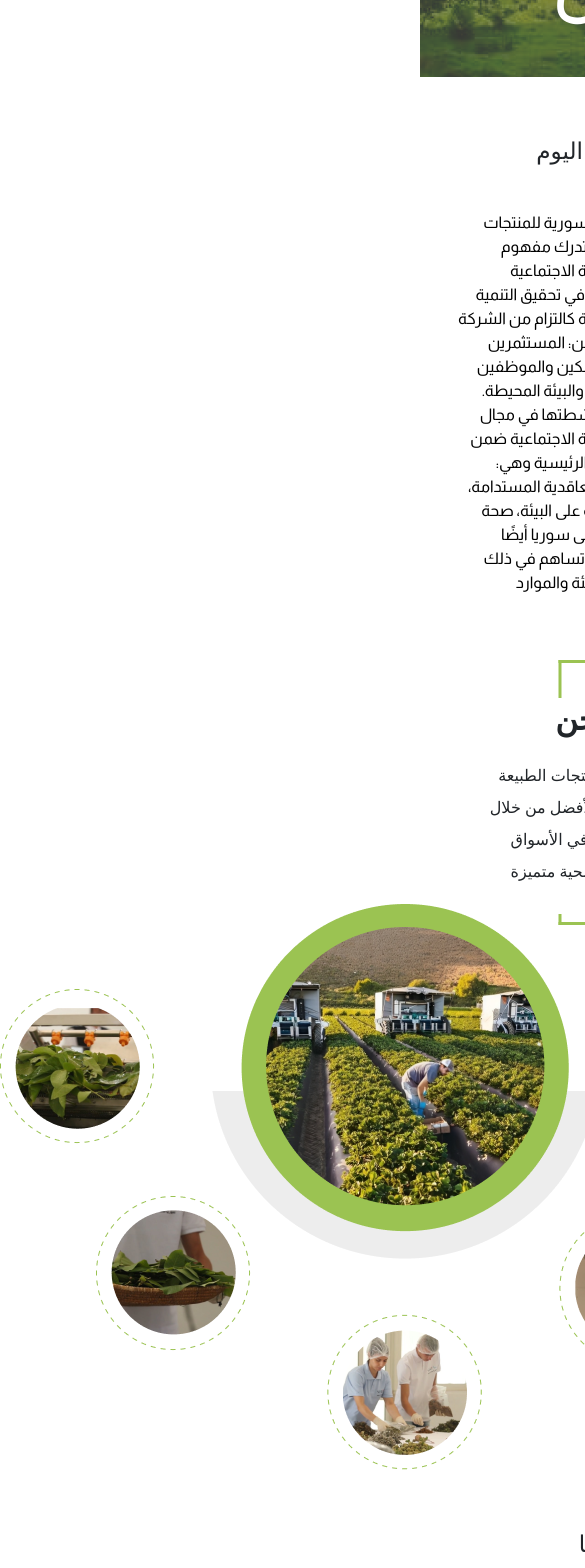
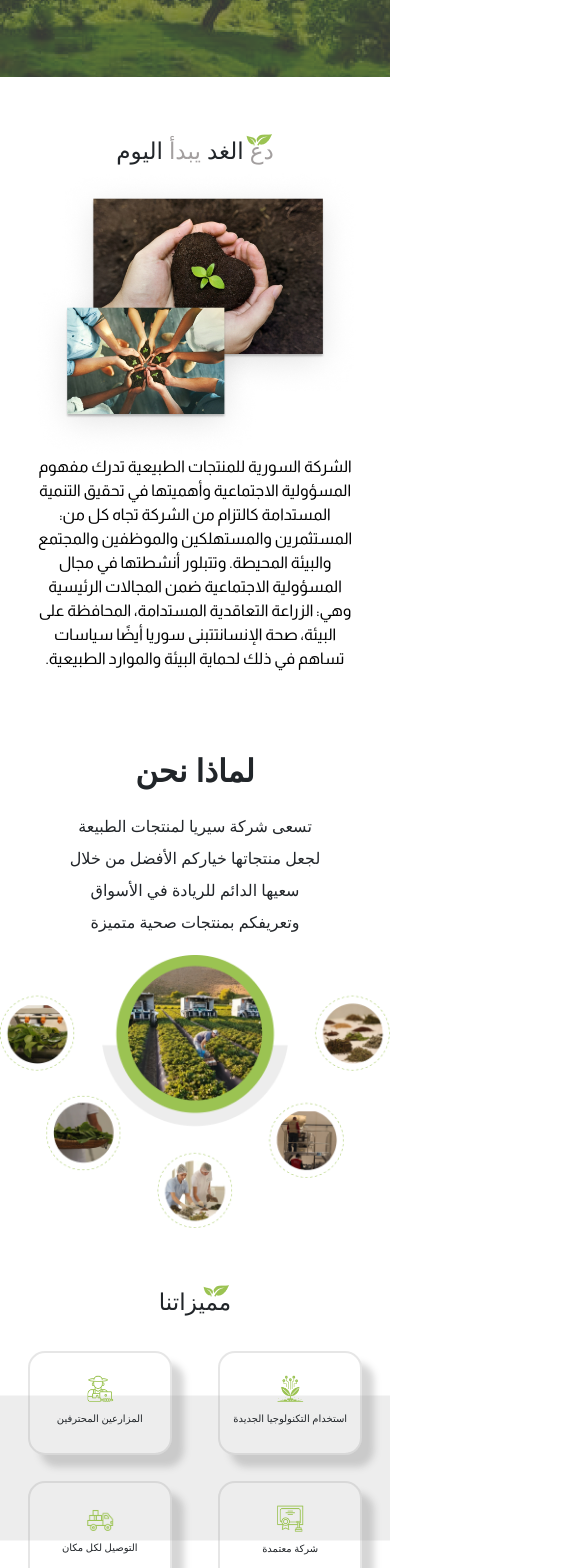
Before and after one commit to HindAljendy/Siria_Herbs_Website, a React (Vite) app: page /about in a window 390 px wide. Shown: the part 420-1988 px from the top of the page, 585 px wide, since content can reach past the window. Built offline with nearby package versions, Linux system fonts and the light colour scheme; a web font is replaced by a local one.

Commit message:
responsive

```diff
--- a/src/pages/About/about.css
+++ b/src/pages/About/about.css
@@ -133,6 +133,7 @@ color: white;
     border: 2px solid #80808033;
     border-radius: 17px;
     position: relative;
+    box-shadow: 12px 12px 7px #80808052;
 }
 .future div{
     position: absolute;
@@ -158,3 +159,52 @@ width: 100%;
     font-size: 40px;
     font-weight: bold;
 }
+
+.whyweare img ,.all-creative img{
+
+    max-width: 100%;
+}
+
+/* resposive  */
+@media(max-width:768px)
+{
+   .hero-content span{
+    font-size: 24px;
+}
+.hero-content div{
+    font-size: 40px;
+}
+.slugen-sec .content{
+    flex-direction: column;
+    text-align: center;
+}
+.slugen-sec .content img{
+    width: 100%;
+}
+.futures-container{
+    padding: 28px;
+    flex-wrap: wrap;}
+.future{
+    height: 104px;
+        width: 43%;
+
+}
+.future div img{
+    width: 26px;
+}
+.future div h4{
+    font-size: 10px;
+}
+.all-creative .title{
+    font-size: 25px;
+}
+.futures .specialh3 , .slugen-sec .specialh3{
+    padding-bottom: 0;
+}
+.top-title , .bottom-title{
+    display: none;
+}
+.overlay-futures {
+    transform: translateY(-50%);
+}
+}
```
